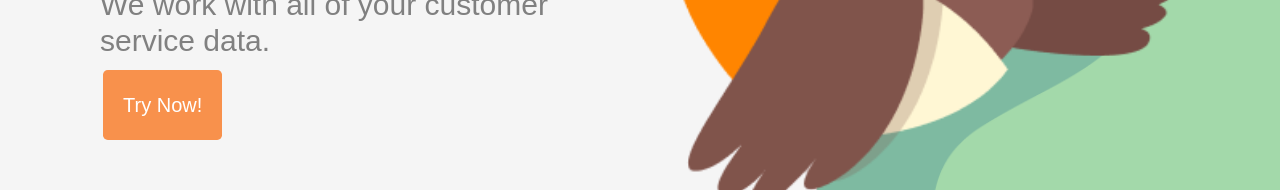
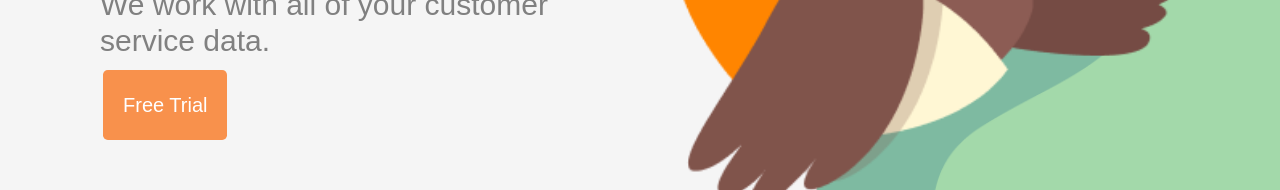
Before and after one commit to xiomina17/Flitrr, a React (Create React App) app in the folder client/: page /Flitrr in a window 1280 px wide. Shown: the part 422-612 px from the top of the page. Built offline with nearby package versions, Linux system fonts and the light colour scheme.

Commit message:
updated link on front page

```diff
--- a/client/src/Components/MainLandingView/MainLanding.css
+++ b/client/src/Components/MainLandingView/MainLanding.css
@@ -5,6 +5,11 @@
     background-size: cover;
     height: 100vh;
 
+}
+
+button a {
+    text-decoration: none !important;
+    color: white !important;
 }
 
 .main-wrapper{
--- a/client/src/Components/MainLandingView/MainLandingView.jsx
+++ b/client/src/Components/MainLandingView/MainLandingView.jsx
@@ -15,7 +15,11 @@ const MainLandingView = () => {
         <div className='main-text'>
         <h1 className='tittle-text'>Human AI processing for faster product improvement</h1>
         <h3 className='p-text'>We work with all of your customer service data.</h3>
-        <Button size='lg' className='main-button'>Try Now!</Button>
+        <Button size='lg' className='main-button'>
+          <a href='https://calendly.com/jacob_flitrr/scheduled'>
+          Free Trial
+          </a>
+        </Button>
         </div>
 
         <div className='main-bird'>
```
